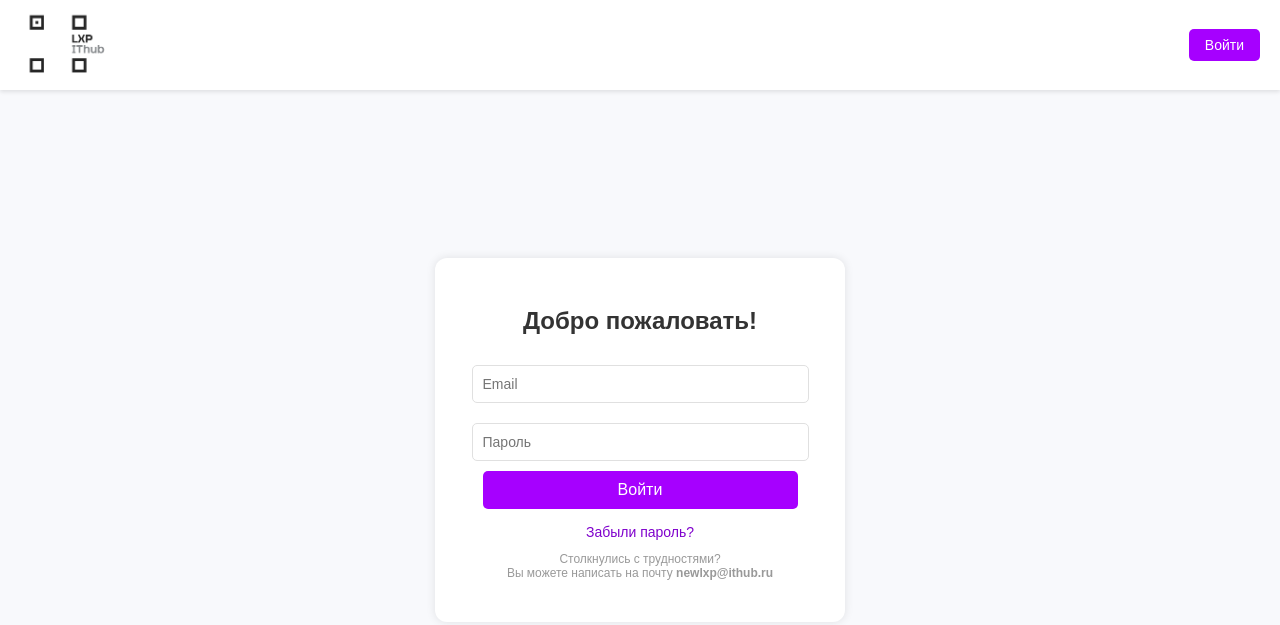
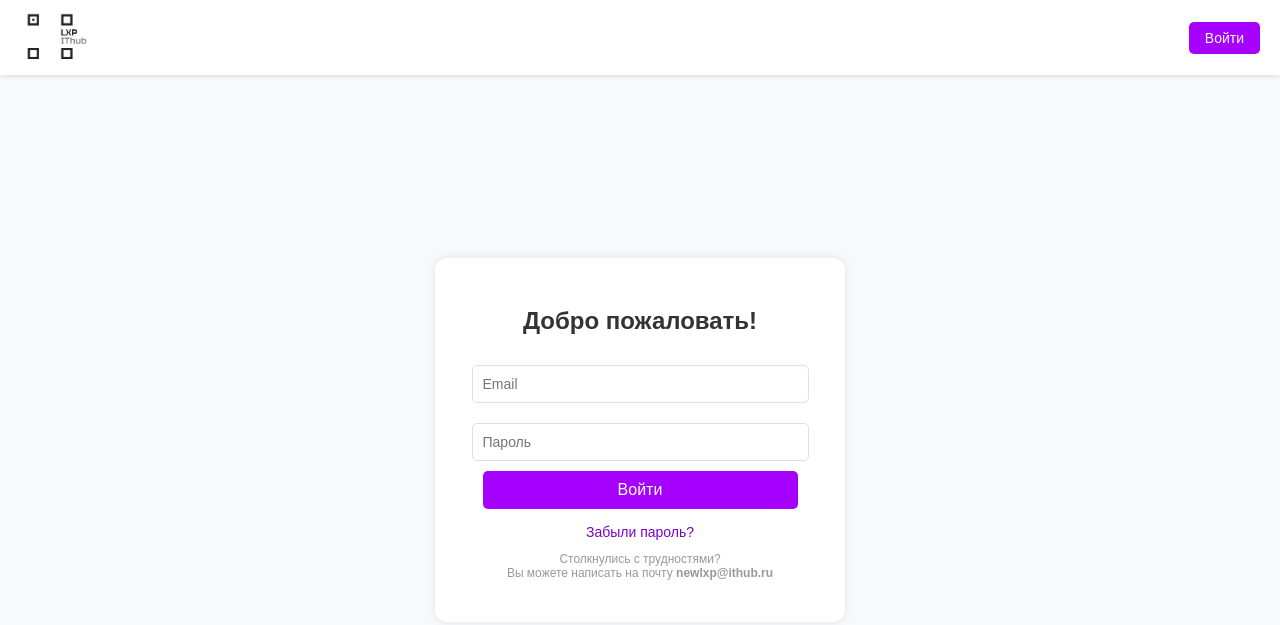
Before and after one commit to Jidokexe/FisherNew, a plain HTML site: page index.html in a window 1280 px wide. Drawn offline with Linux system fonts and the light colour scheme.

Commit message:
Update index.html

```diff
--- a/index.html
+++ b/index.html
@@ -37,7 +37,7 @@
             align-items: center;
         }
         .logo img {
-            height: 70px; /* Высота логотипа */
+            height: 55px; /* Высота логотипа */
         }
         .login-button {
             padding: 8px 16px;
```
